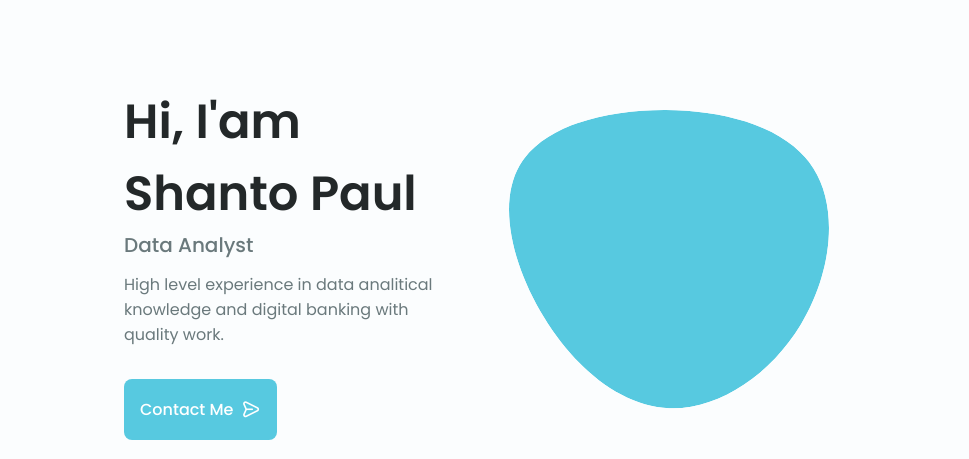
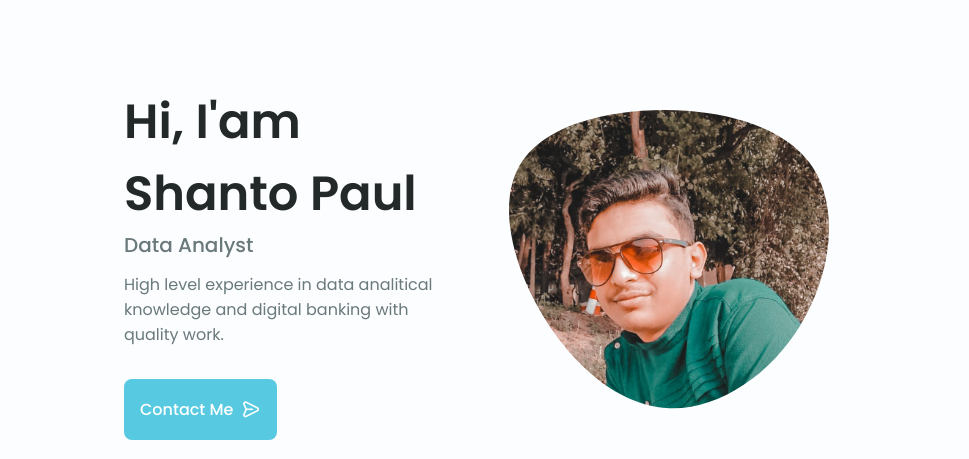
Before and after one commit to shantopaul/shanto-portfolio, a plain HTML site: page index.html in a window 1280 px wide. Shown: the part 98-557 px from the top of the page, 184-1153 px from the left. Drawn offline with nearby package versions, Linux system fonts and the light colour scheme.

Commit message:
index.html

```diff
--- a/index.html
+++ b/index.html
@@ -108,7 +108,7 @@
                                     165.547 130.807 187.559 100.226 186.353C69.6454 185.297 41.0228 161.023 21.7403
                                     129.362C2.45775 97.8511 -7.48481 59.1033 6.67581 34.5279C20.9871 10.1032 59.7028
                                     -0.149132 97.9666 0.00163737C136.23 0.303176 174.193 10.857 190.312 36.4879Z"/>
-                                    <image class="home__blob-img" x="" xlink:href="packages/images/portfolio1.jpg.jpeg"/>
+                                    <image class="home__blob-img" x="" xlink:href="packages/images/sp-3.jpg"/>
                                 </g>
                             </svg>
                         </div>
```
